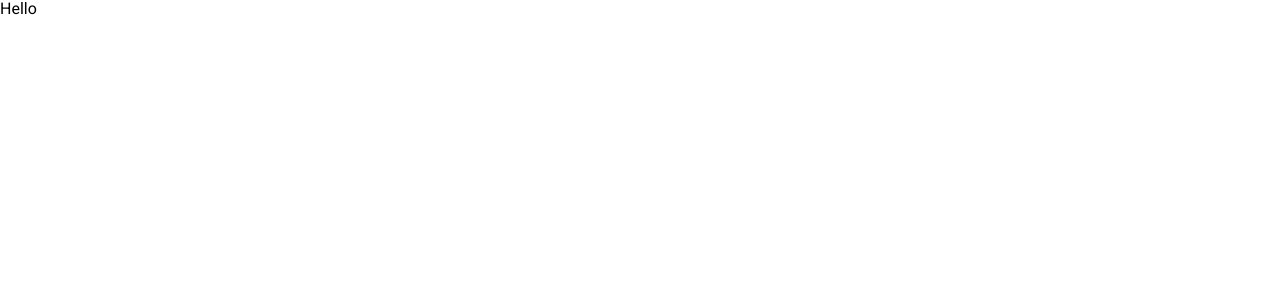
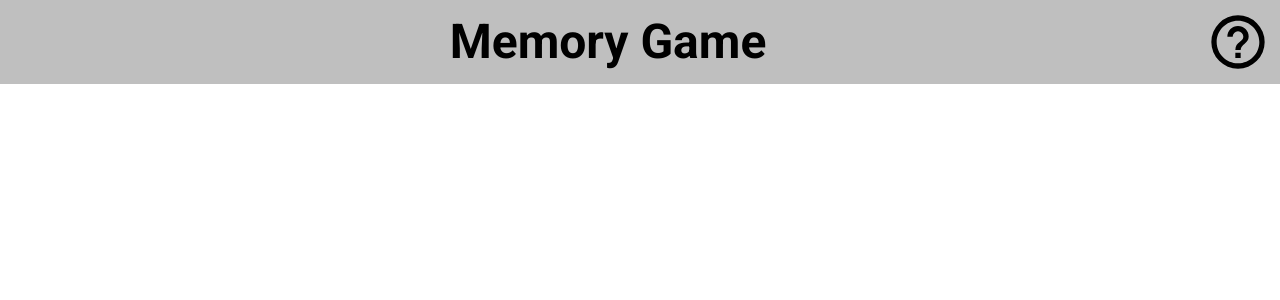
Before and after one commit to pv-230/odin-memory-card, a React app: page / in a window 1280 px wide. Shown: the top 300 px of the page. Built offline with nearby package versions, Linux system fonts and the light colour scheme.

Commit message:
Add initial header component

```diff
--- a/src/components/app/app.jsx
+++ b/src/components/app/app.jsx
@@ -1,9 +1,14 @@
 import React from 'react';
 import 'normalize.css';
 import './app.css';
+import Header from '../header/header.jsx';
 
 function App() {
-  return <div className="app">Hello</div>;
+  return (
+    <div className="app">
+      <Header />
+    </div>
+  );
 }
 
 export default App;
--- /dev/null
+++ b/src/components/header/header.css
@@ -0,0 +1,31 @@
+:root {
+  --header-bg-color: rgba(128, 128, 128, 0.5);
+  --help-icon-hover-color: rgba(128, 128, 128, 0.75);
+}
+
+.header {
+  display: grid;
+  grid-template-columns: repeat(3, auto);
+  justify-items: center;
+  align-items: center;
+  padding: 10px;
+  background-color: var(--header-bg-color);
+}
+
+.header__title {
+  grid-column: 2 / 3;
+  margin: 0;
+  font-size: 3rem;
+}
+
+.header__help-icon {
+  grid-column: 3 / 4;
+  justify-self: end;
+  width: 64px;
+  border-radius: 10px;
+}
+
+.header__help-icon:hover {
+  background-color: var(--help-icon-hover-color);
+  cursor: pointer;
+}
--- /dev/null
+++ b/src/components/header/header.jsx
@@ -0,0 +1,14 @@
+import React from 'react';
+import './header.css';
+import HelpIcon from './help-icon.svg';
+
+function Header() {
+  return (
+    <header className="header">
+      <h1 className="header__title">Memory Game</h1>
+      <img className="header__help-icon" src={HelpIcon} alt="Help icon" />
+    </header>
+  );
+}
+
+export default Header;
```
Also changed, not shown: src/components/header/help-icon.svg (added).
